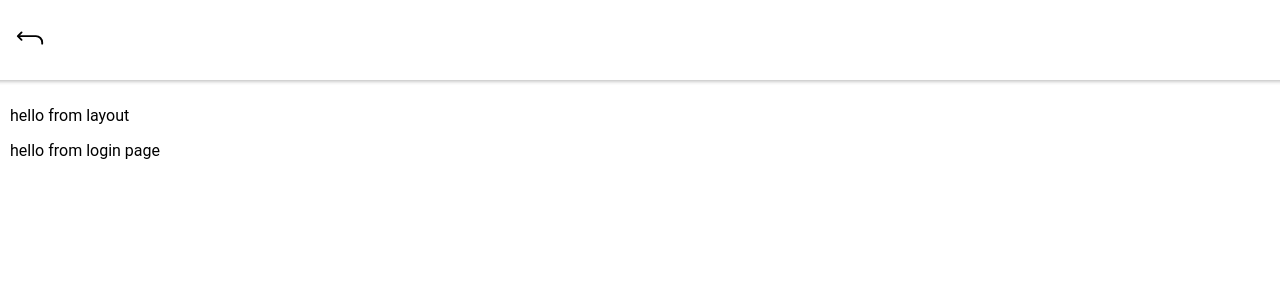
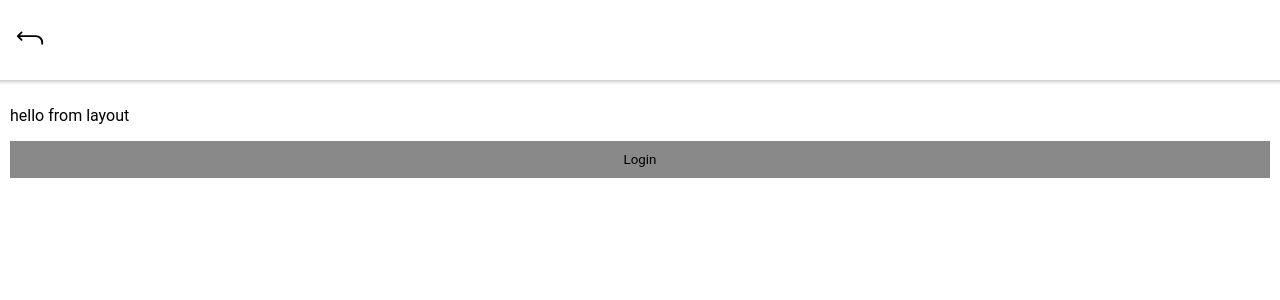
Before and after one commit to zilahir/R0334-3007-Labwork6, a React (Create React App) app: page /login in a window 1280 px wide. Shown: the top 300 px of the page. Built offline with nearby package versions, Linux system fonts and the light colour scheme.

Commit message:
implementing generic button component

```diff
--- a/package.json
+++ b/package.json
@@ -79,6 +79,7 @@
     "@types/styled-components": "^5.1.26",
     "@typescript-eslint/eslint-plugin": "^5.44.0",
     "@typescript-eslint/parser": "^5.44.0",
+    "classnames": "^2.3.2",
     "eslint-plugin-import": "^2.26.0",
     "eslint-plugin-react": "^7.31.11",
     "eslint-plugin-react-hooks": "^4.6.0",
--- a/src/App.tsx
+++ b/src/App.tsx
@@ -1,4 +1,3 @@
-/* eslint-disable @typescript-eslint/ban-ts-comment */
 import {
   IonApp,
   setupIonicReact
@@ -43,8 +42,7 @@ const App: React.FC = (): ReactElement => (
                 path={route.url}
               >
                 {
-                  // @ts-ignore test
-                  <route.component />
+                  route.component
                 }
               </Route>
             ))
--- /dev/null
+++ b/src/components/Button/Button.module.scss
@@ -0,0 +1,17 @@
+@import "../../styles/variables";
+
+.buttonRootContainer {
+    flex: 1;
+    .buttonGeneric {
+        width: $button-width;
+        height: $button-height;
+
+        &.filled {
+            background: $button-bg-filled;
+        }
+
+        &.outlined {
+            background: $button-bg-outlined;
+        }
+    }
+}
--- /dev/null
+++ b/src/components/Button/index.tsx
@@ -0,0 +1,41 @@
+import classnames from "classnames"
+import { HTMLProps, ReactElement } from "react";
+
+import styles from "./Button.module.scss";
+
+type ButtonVariant = "filled" | "outlined"
+
+interface IButton extends HTMLProps<HTMLButtonElement> {
+    containerClass?: string;
+    buttonClass?: string;
+    label: string;
+    type?: "button" | "submit";
+    buttonVariant?: ButtonVariant
+}
+
+const Button = ({
+        containerClass,
+        buttonClass,
+        label,
+        onClick,
+        type = "button",
+        buttonVariant = "filled"
+    }: IButton): ReactElement => (
+    <div className={
+        classnames([containerClass, styles.buttonRootContainer])
+    }>
+        <button
+            onClick={onClick}
+            type={type}
+            className={classnames([
+                buttonClass,
+                styles.buttonGeneric,
+                styles[buttonVariant]
+            ])}
+        >
+            {label}
+        </button>
+    </div>
+)
+
+export default Button
--- a/src/components/Layout/index.tsx
+++ b/src/components/Layout/index.tsx
@@ -1,5 +1,6 @@
 import { IonPage } from "@ionic/react";
 import { ReactElement } from "react"
+import { useLocation } from "react-router";
 
 import Header from "./components/Header";
 import styles from "./Layout.module.scss";
@@ -7,7 +8,10 @@ interface Ilayout {
     children: ReactElement | ReactElement[]
 }
 
-const Layout = ({ children }: Ilayout): ReactElement => (
+const Layout = ({ children }: Ilayout): ReactElement => {
+    const location = useLocation()
+    console.log('location', location)
+    return (
     <IonPage>
         <div className={styles.layoutRootContainer}>
             <Header />
@@ -21,6 +25,7 @@ const Layout = ({ children }: Ilayout): ReactElement => (
             </div>
         </div>
     </IonPage>
-)
+    )
+}
 
 export default Layout;
--- a/src/pages/Login/index.tsx
+++ b/src/pages/Login/index.tsx
@@ -1,12 +1,14 @@
 import { ReactElement } from "react"
+import Button from "../../components/Button"
 import Layout from "../../components/Layout"
 
 const Login = (): ReactElement => (
     <Layout>
         <div>
-            <p>
-                hello from login page
-            </p>
+            <Button
+                label="Login"
+                onClick={(): void => alert("login")}
+            />
         </div>
     </Layout>
 )
--- a/src/pages/SignUp/index.tsx
+++ b/src/pages/SignUp/index.tsx
@@ -1,12 +1,14 @@
 import { ReactElement } from "react"
+import Button from "../../components/Button"
 import Layout from "../../components/Layout"
 
 const SignupPage = (): ReactElement => (
     <Layout>
         <div>
-            <p>
-                hello from signuppage
-            </p>
+            <Button
+                label="SignUp"
+                onClick={(): void => alert("login")}
+            />
         </div>
     </Layout>
 )
--- /dev/null
+++ b/src/styles/_variables.scss
@@ -0,0 +1,6 @@
+/* BUTTONS */
+
+$button-bg-filled: rgba(#151515, 0.5);
+$button-bg-outlined: transparent;
+$button-width: 100%;
+$button-height: 37px;
```
Also changed, not shown: src/utils/routes/index.ts (+4 -4 lines), 1 other file (tests, documents, lock files or other folders).
